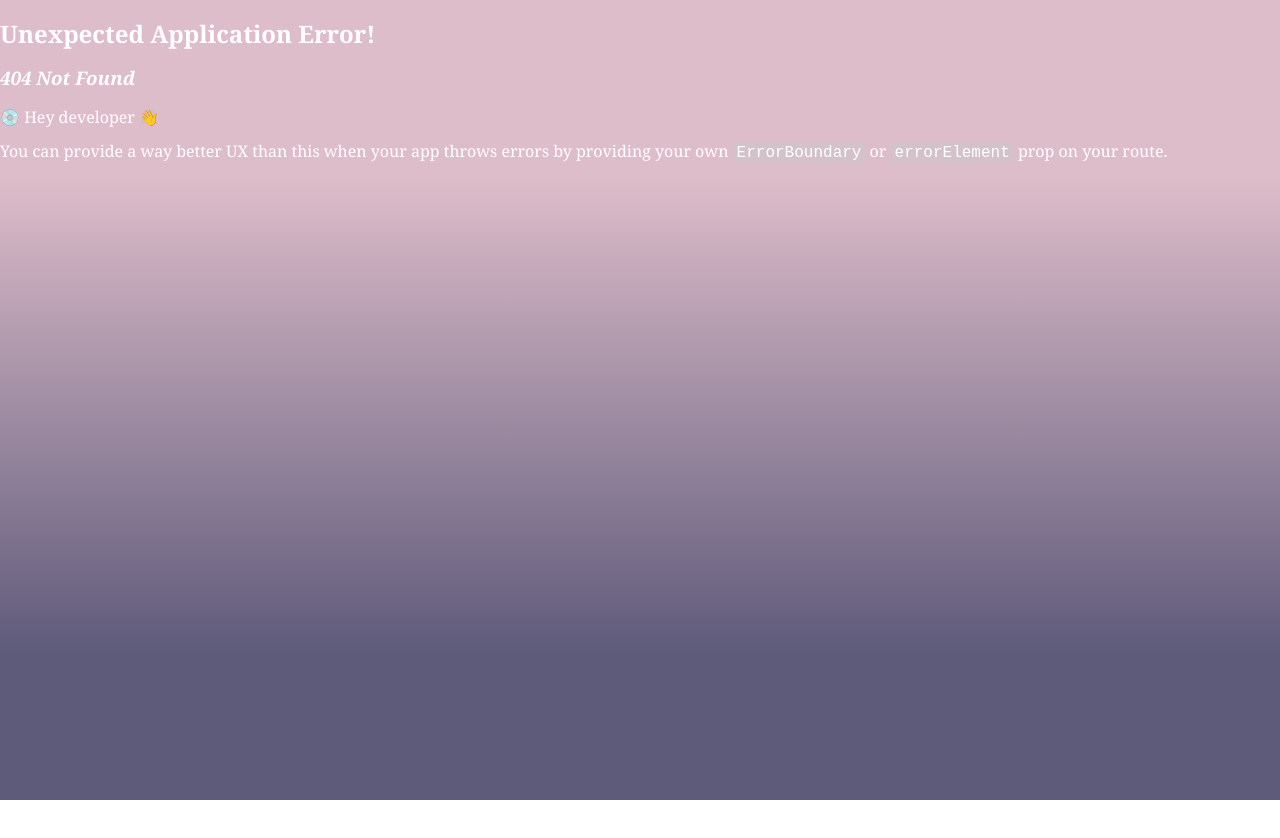
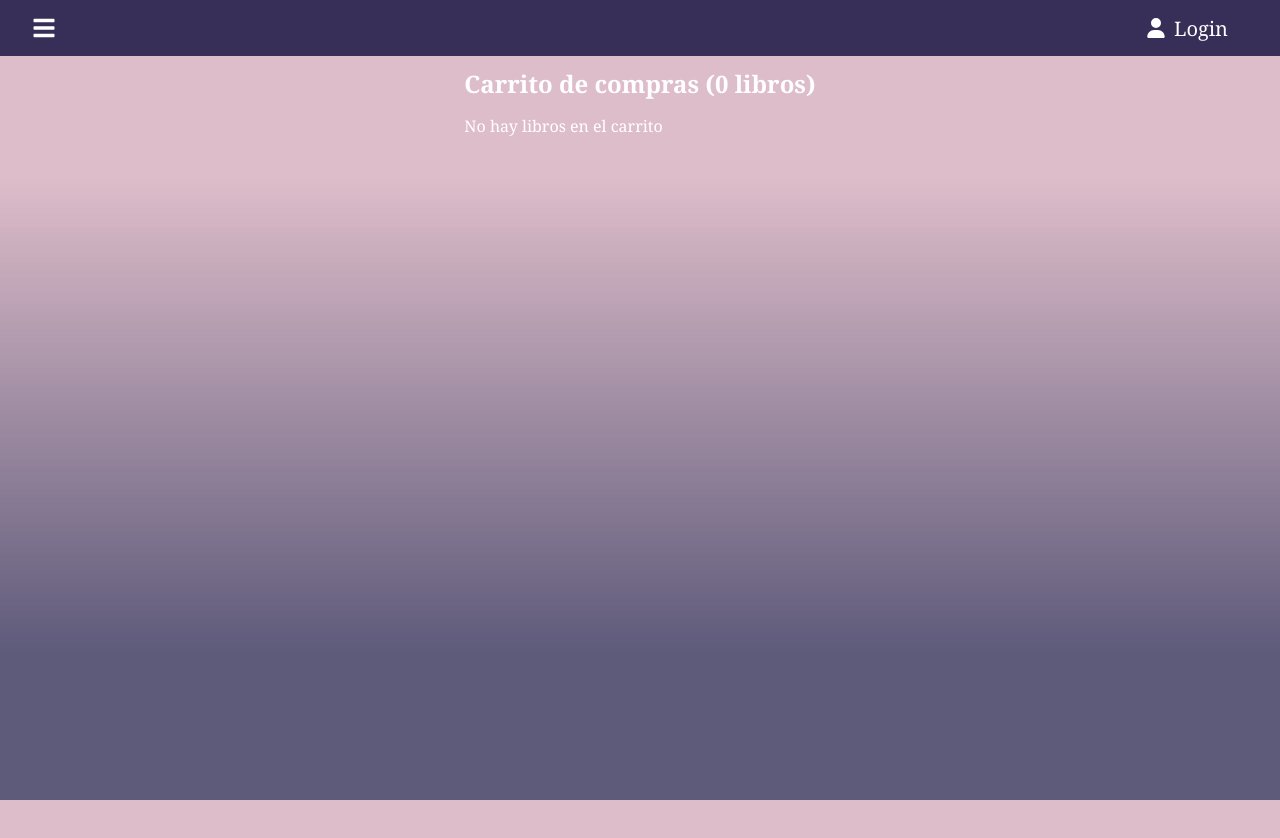
Before and after one commit to manuelcasper19/cotizacion-react, a React (Vite) app: page /cart in a window 1280 px wide. Before the commit this address had no page. Shown: the top 838 px of the page. Before the commit the page ends 800 px from the top, so only its background shows below. Built offline with nearby package versions, Linux system fonts and the light colour scheme.

Commit message:
add request to api for calculate all literywork

```diff
--- a/src/app/container/CartShoppingContainer.tsx
+++ b/src/app/container/CartShoppingContainer.tsx
@@ -1,37 +1,13 @@
-import  { ReactElement, useState } from 'react'
+import  { ReactElement, useContext } from 'react'
+import ShoppingCart from '../ui/components/ShoppingCart';
+import { AppContext } from '../core/states/Appcontext';
 import { useShoppingCart } from '../core/hooks/useShoppingCart';
-import { Header } from '../ui/components/Header';
-import ModalLiteryWork from '../ui/components/Modal';
-import ShoppingCart from '../ui/components/ShoppingCart';
 
-export  const CartShoppingContainer = (): ReactElement => {
-    const { addToCart, getTotalItems } = useShoppingCart();
-    const [showModal, setShowModal] = useState<boolean>(false);
-    const [selectedBookId, setSelectedBookId] = useState<number | null>(null);
+export const CartShoppingContainer = (): ReactElement => {
+  const { state } = useContext(AppContext);
+  const { handleQuote } = useShoppingCart();
 
-    const handleAddToCart = (bookId: number) => {
-        setSelectedBookId(bookId);
-        setShowModal(true);
-      };
-
-    const handleCloseModal = () => {
-        setShowModal(false);
-        setSelectedBookId(null);
-    };
-
-
-    return (
-        <div>
-          <Header />
-          {/* <BookLis onAddToCart={handleAddToCart} /> */}
-          <ModalLiteryWork
-            isOpen={showModal}
-            onClose={handleCloseModal}
-            onAddToCart={addToCart}
-            bookId={selectedBookId ?? 0}
-          />
-          <ShoppingCart />
-        </div>
-      );
-    };
-}
+  return (
+    <ShoppingCart shoppingCart={state.quote} totalItems={state.quote.length} handleQuote={handleQuote} />
+  );
+};
--- a/src/app/core/hooks/useShoppingCart.ts
+++ b/src/app/core/hooks/useShoppingCart.ts
@@ -2,11 +2,12 @@ import { useContext, useState } from 'react';
 import { ILiteryworkToQuote } from '../models/literywork.model';
 import { AppContext } from '../states/Appcontext';
 import { submitQuote } from '../services/quotion-literywork.service';
+import { useNavigate } from 'react-router-dom';
 
 export const useShoppingCart = () => {
     const [shoppingCart, setShoppingCart] = useState<ILiteryworkToQuote[]>([]);
     const { state, dispatch } = useContext(AppContext);
-
+    const navigate = useNavigate();
     const addToCart = (bookId: number, quantity: number) => {
       const updatedCart = [...state.quote, { id: bookId, quantity }];
       dispatch({ type: 'QUOTION_CHOICE', payload: updatedCart });
@@ -14,8 +15,11 @@ export const useShoppingCart = () => {
 
     const handleQuote = async () => {
       try {
-        const response = await submitQuote(shoppingCart);
-        dispatch({ type: 'QUOTE_SUBMITTED', payload: response });
+        console.log(shoppingCart)
+        const response = await submitQuote(state.quote);
+        console.log(response)
+        dispatch({ type: 'QUOTION_CHOICE', payload: response });
+        navigate('/cotizacion');
       } catch (err) {
         console.error('Error al enviar la cotización');
       }
--- a/src/app/core/services/quotion-literywork.service.ts
+++ b/src/app/core/services/quotion-literywork.service.ts
@@ -6,7 +6,13 @@ import http from './general/http.service';
     const url = `${urls.literywork}/calculateall`;
 
     try {
-      const response = await http.post(url, booksToQuote);
+      const transformedData = booksToQuote.map(book => ({
+        id: book.id,
+        quantityBook: book.quantity
+      }));
+
+      const data = { literyWorks: transformedData };
+          const response = await http.post(url, data);
       if (!response.ok) {
         throw new Error('Error al enviar la cotización');
       }
--- a/src/app/core/states/Appcontext.tsx
+++ b/src/app/core/states/Appcontext.tsx
@@ -1,4 +1,5 @@
 import { ReactElement, ReactNode, createContext, useReducer } from 'react';
+import { ILiteryWork, ILiteryworkToQuote } from '../models/literywork.model';
 
 export const initialState: IState = {
   isUserLogged: false,
@@ -20,7 +21,7 @@ interface IState {
   isUserLogged: boolean;
   literyWork: string[];
   userFullName: string;
-  quote: number[];
+  quote: ILiteryworkToQuote[] |  ILiteryWork[];
 }
 
 interface IAction {
--- /dev/null
+++ b/src/app/pages/CartShopping/index.tsx
@@ -0,0 +1,12 @@
+import  { ReactElement } from 'react';
+import { CartShoppingContainer } from '../../container/CartShoppingContainer';
+
+
+
+const CartShopping = () : ReactElement => {
+    return (
+        <CartShoppingContainer/>
+    );
+};
+
+export default CartShopping;
--- a/src/app/routes/router.tsx
+++ b/src/app/routes/router.tsx
@@ -5,6 +5,7 @@ import Home from '../pages/Home';
 import Recommendation from '../pages/Recommendation';
 import Login from '../pages/Login';
 import LiteryWork from '../pages/LiteryWork';
+import CartShopping from '../pages/CartShopping';
 
 export const router = createBrowserRouter([
     {
@@ -32,6 +33,11 @@ export const router = createBrowserRouter([
           // element: <Guard><Dashboard /></Guard>
         },
         {
+          path: 'cart',
+          Component: CartShopping
+          // element: <Guard><Dashboard /></Guard>
+        },
+        {
           path: 'auth',
           Component: Login
           // element: <Guard><Dashboard /></Guard>
--- a/src/app/ui/components/Header/index.tsx
+++ b/src/app/ui/components/Header/index.tsx
@@ -13,16 +13,18 @@ import { AppContext } from '../../../core/states/Appcontext';
   const [close, setClose] = useState(false);
   const showSidebar = () => setClose(!close);
   const userName = useUserFullName();
-  //const { getTotalItems } = useShoppingCart();
   const { state } = useContext(AppContext);
-  //console.log(getTotalItems)
   const formatName = (name) => {
     return name.split(' ').map(word => word.charAt(0).toUpperCase() + word.slice(1)).join(' ');
   };
 
   const getTotalItems = () => {
-    return state.quote.reduce((total, book) => total + book.quantity, 0);
-  };
+     if (Array.isArray(state.quote)) {
+      return state.quote.reduce((total, book) => total + book.quantity, 0);
+    } else {
+      return 0;
+    }
+  }
   return (
     <>
        <div className="header">
--- a/src/app/ui/components/ShoppingCart/index.tsx
+++ b/src/app/ui/components/ShoppingCart/index.tsx
@@ -1,25 +1,31 @@
 import  { ReactElement } from 'react';
 import './style.css';
-import { useShoppingCart } from '../../../core/hooks/useShoppingCart';
+import { ILiteryworkToQuote } from '../../../core/models/literywork.model';
 
+interface ShoppingCartProps {
+  shoppingCart: ILiteryworkToQuote[];
+  totalItems: number;
+  handleQuote: () => void;
+}
 
-const ShoppingCart = (): ReactElement => {
-  const { shoppingCart, handleQuote, getTotalItems } = useShoppingCart();
+const ShoppingCart = ({ shoppingCart, totalItems, handleQuote }: ShoppingCartProps): ReactElement => {
   return (
-    <section>
-      <h2>Carrito de compras ({getTotalItems()} libros)</h2>
+    <section className="shopping__cart">
+      <h2>Carrito de compras ({totalItems} libros)</h2>
       {shoppingCart.length > 0 ? (
-        <ul>
+        <>
+          <ol>
             {shoppingCart.map((book) => (
               <li key={book.id}>
                 Libro ID: {book.id} - Cantidad: {book.quantity}
               </li>
             ))}
-        </ul>
+          </ol>
+          <button onClick={handleQuote}>Cotizar</button>
+        </>
       ) : (
         <p>No hay libros en el carrito</p>
       )}
-      <button onClick={handleQuote}>Cotizar</button>
     </section>
   );
 };
--- a/src/app/ui/styles/style.css
+++ b/src/app/ui/styles/style.css
@@ -16,14 +16,13 @@ html {
   main {
     margin: 50px 30px 20px 30px;
     display: flex;
-    align-items: center;
+    /* align-items: center; */
     justify-content: center;
     min-height: 100vh;
     transition: margin-left 0.3s ease-in-out;
   }
 
   .literywork {
-
     display: grid;
     grid-template-columns: repeat(5, 1fr);
     grid-gap: 20px;
```
Lines whose indentation alone changed are shown as unchanged.
